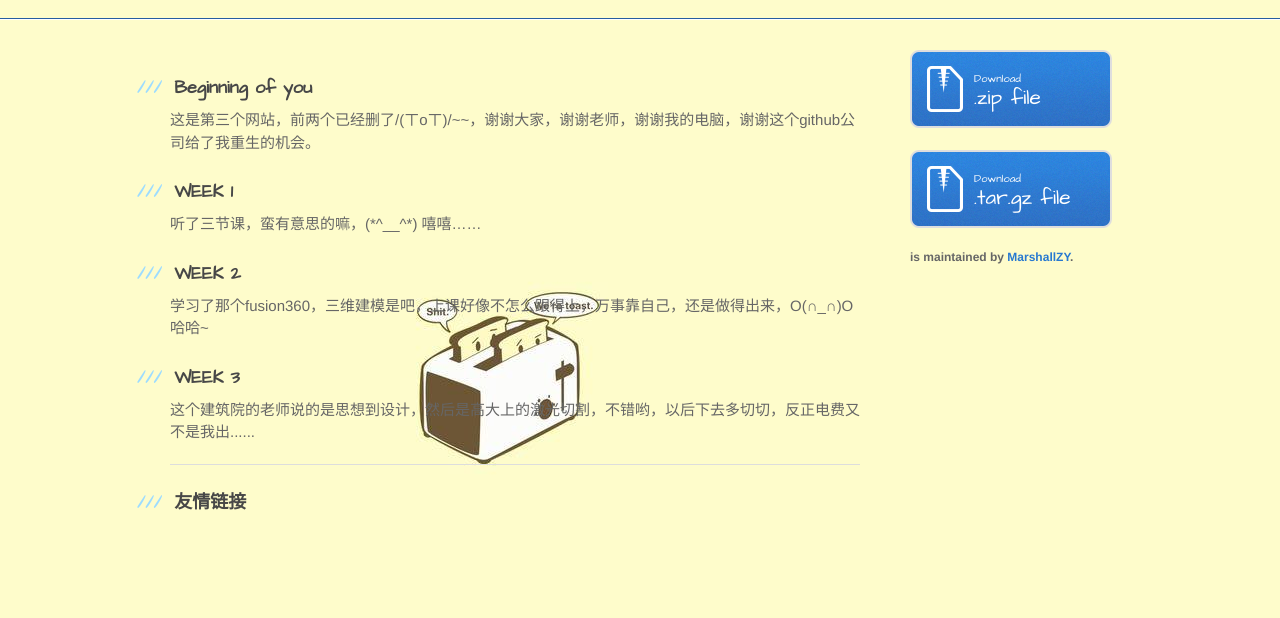
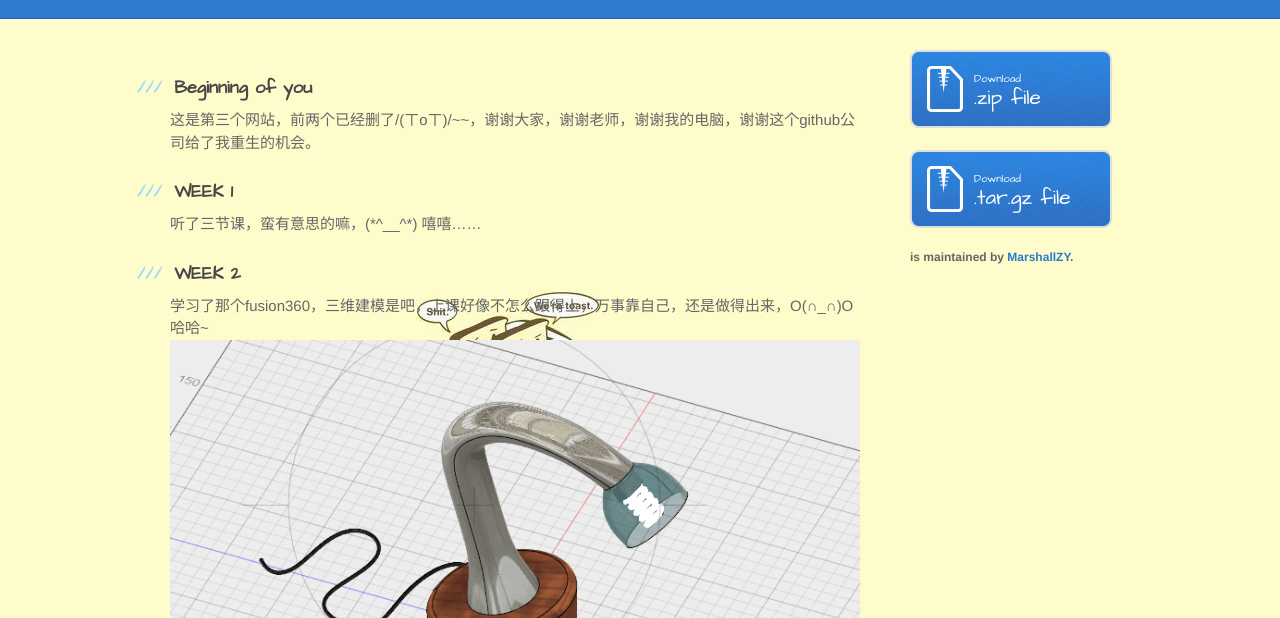
Before and after one commit to MarshallZY/M-s, a plain HTML site: page index.html in a window 1280 px wide. Shown: the part 182-800 px from the top of the page. Drawn offline with Linux system fonts and the light colour scheme.

Commit message:
第八次

```diff
--- a/index.html
+++ b/index.html
@@ -41,7 +41,7 @@
 <h3>
 <a id="authors-and-contributors" class="anchor" href="#authors-and-contributors" aria-hidden="true"><span aria-hidden="true" class="octicon octicon-link"></span></a>WEEK 2</h3>
 
-<p>学习了那个fusion360，三维建模是吧，上课好像不怎么跟得上，万事靠自己，还是做得出来，O(∩_∩)O哈哈~</p>
+<p>学习了那个fusion360，三维建模是吧，上课好像不怎么跟得上，万事靠自己，还是做得出来，O(∩_∩)O哈哈~<img src="/i/a.png" /></p>
 
 <h3>
 <a id="support-or-contact" class="anchor" href="#support-or-contact" aria-hidden="true"><span aria-hidden="true" class="octicon octicon-link"></span></a>WEEK 3</h3>
```
Also changed, not shown: i/a.png (added), images/header-bg.jpeg (added), images/header-bg.jpg (deleted).
